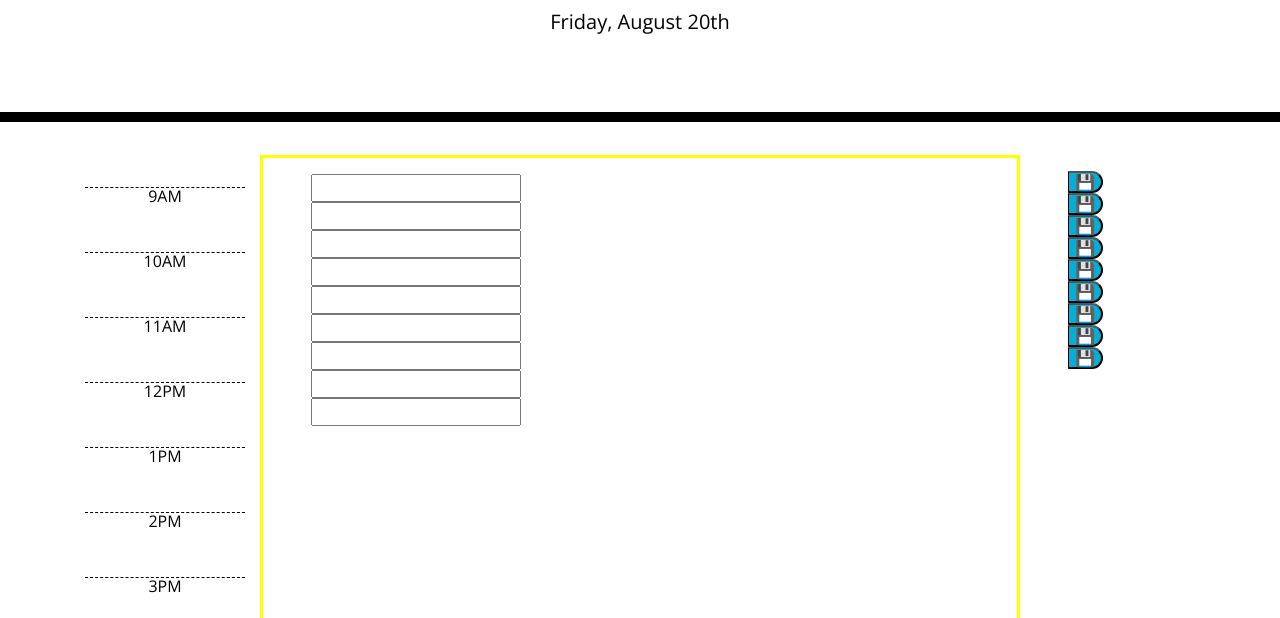
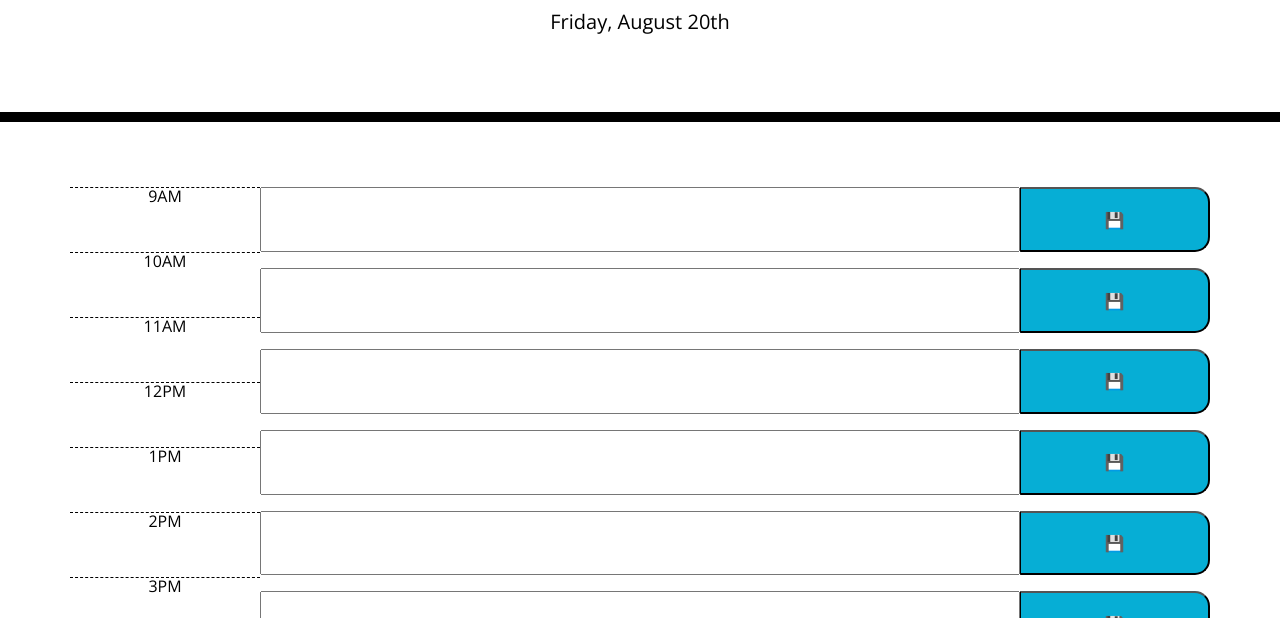
Before and after one commit to ctolnai/work-day-scheduler, a plain HTML site: page index.html in a window 1280 px wide. Shown: the part 182-800 px from the top of the page. Drawn offline with nearby package versions, Linux system fonts and the light colour scheme.

Commit message:
fixing css

```diff
--- a/index.html
+++ b/index.html
@@ -38,15 +38,15 @@
       </div>
 
       <div class="notes col-8 col-lg-8">
-        <input id="9"></input>
-        <input id="10"></input>
-        <input id="11"></input>
-        <input id="12"></input>
-        <input id="13"></input>
-        <input id="14"></input>
-        <input id="15"></input>
-        <input id="16"></input>
-        <input id="17"></input>
+        <input class="form" id="9"></input>
+        <input class="form" id="10"></input>
+        <input class="form" id="11"></input>
+        <input class="form" id="12"></input>
+        <input class="form" id="13"></input>
+        <input class="form" id="14"></input>
+        <input class="form" id="15"></input>
+        <input class="form" id="16"></input>
+        <input class="form" id="17"></input>
       </div>
       <div class="save col-2 col-lg-2">
         <button class="saveBtn">💾</button>
--- a/style.css
+++ b/style.css
@@ -63,13 +63,34 @@ textarea {
   border-bottom-right-radius: 15px;
   background-color: #06aed5;
   color: white;
+  width: 100%;
+  height: 8.1vh;
+  padding: 0;
+  margin: 0;
+
 }
 
 .saveBtn i:hover {
   font-size: 20px;
   transition: all 0.3s ease-in-out;
+
+
+}
+
+.form{
+  width: 100%;
+  height: 8.1vh
+
 }
 
 .notes{
-border: yellow solid 3px;
+  padding: 0;
 }
+
+.time-block{
+  padding: 0;
+}
+
+.save{
+  padding: 0;
+}
```
